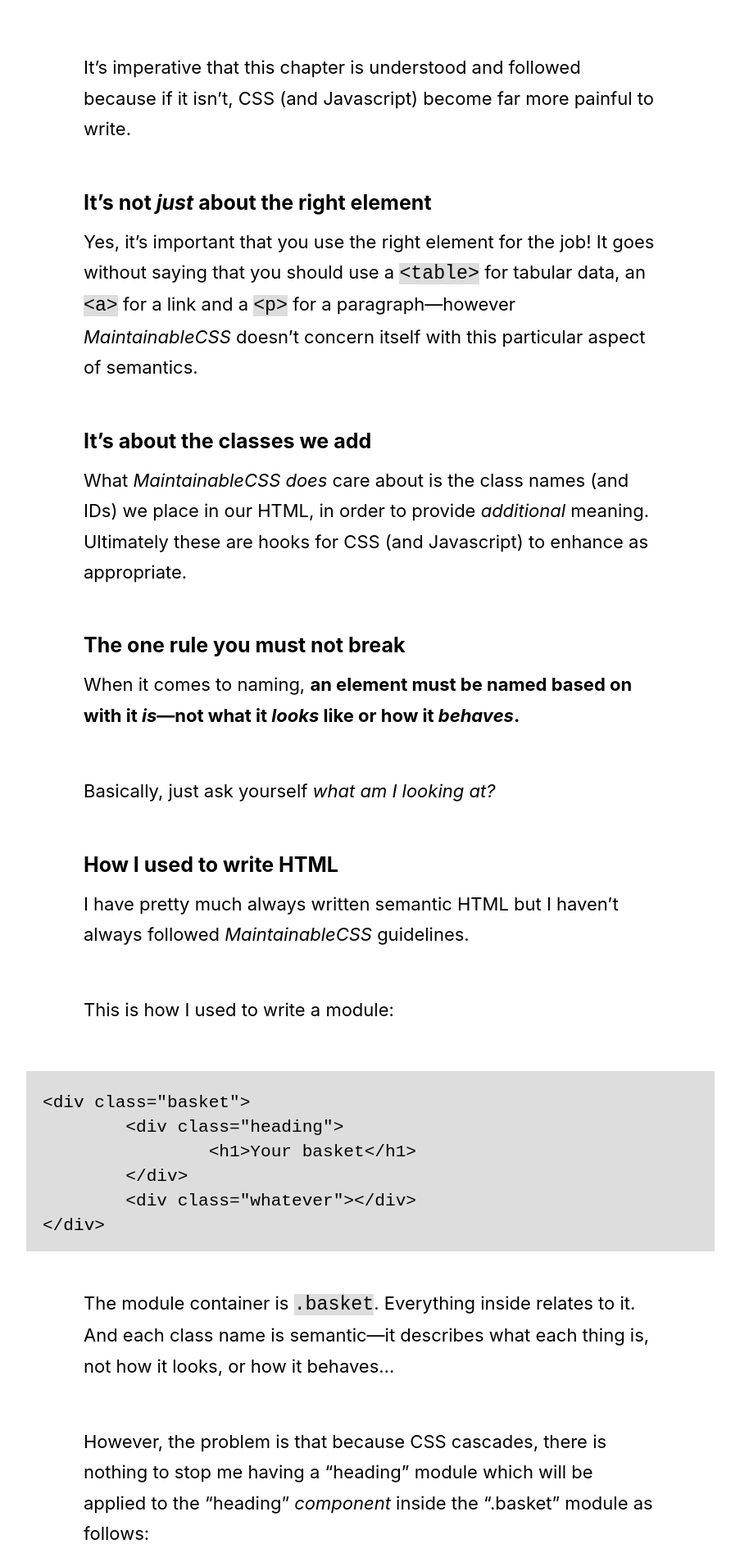
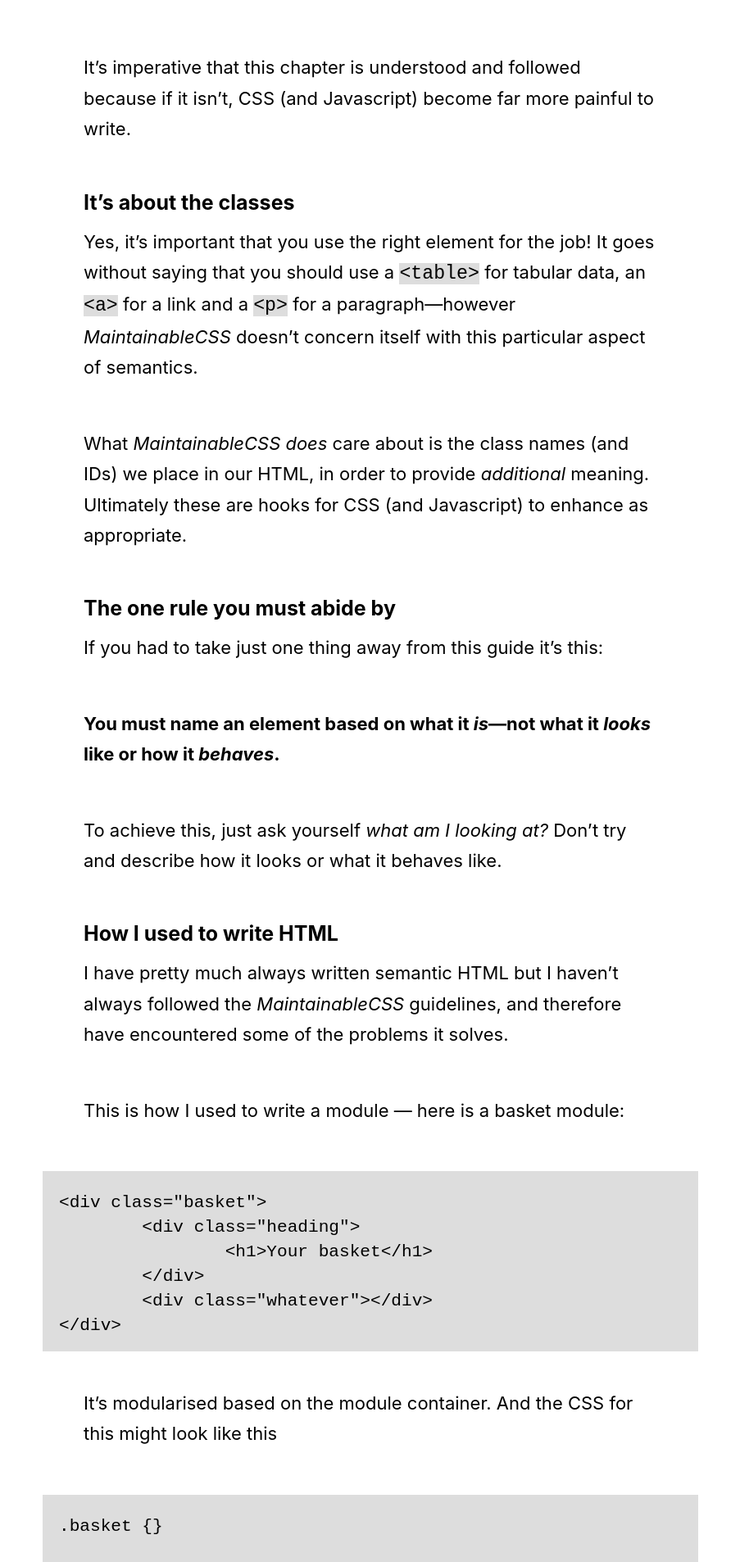
Before and after one commit to adamsilver/maintainablecss.com-jekyll, a Jekyll site: the page built from _chapters/02-semantics.md, in a window 1280 px wide. Shown: the part 507-2413 px from the top of the page at 82% size, without its empty margins (188-1091 px from the left). Built offline with Jekyll 4.4.1, drawn with Linux system fonts in a browser that asks for light colours; some of the changed text lies outside the part shown.

Commit message:
Better footer, better semantics content

```diff
--- a/_chapters/02-semantics.md
+++ b/_chapters/02-semantics.md
@@ -12,25 +12,25 @@ Naming is both important and difficult. It is not a coincidence that the topic o
 
 It's imperative that this chapter is understood and followed because if it isn't, CSS (and Javascript) become far more painful to write.
 
-## It's not *just* about the right element
+## It's about the classes
 
 Yes, it's important that you use the right element for the job! It goes without saying that you should use a `<table>` for tabular data, an `<a>` for a link and a `<p>` for a paragraph&mdash;however *MaintainableCSS* doesn't concern itself with this particular aspect of semantics.
 
-## It's about the classes we add
-
 What *MaintainableCSS* *does* care about is the class names (and IDs) we place in our HTML, in order to provide *additional* meaning. Ultimately these are hooks for CSS (and Javascript) to enhance as appropriate.
 
-## The one rule you must not break
+## The one rule you must abide by
 
-When it comes to naming, **an element must be named based on with it *is*&mdash;not what it *looks* like or how it *behaves*.**
+If you had to take just one thing away from this guide it's this:
 
-Basically, just ask yourself *what am I looking at?*
+**You must name an element based on what it *is*&mdash;not what it *looks* like or how it *behaves*.**
+
+To achieve this, just ask yourself *what am I looking at?* Don't try and describe how it looks or what it behaves like.
 
 ## How I used to write HTML
 
-I have pretty much always written semantic HTML but I haven't always followed *MaintainableCSS* guidelines.
+I have pretty much always written semantic HTML but I haven't always followed the *MaintainableCSS* guidelines, and therefore have encountered some of the problems it solves.
 
-This is how I used to write a module:
+This is how I used to write a module &mdash; here is a basket module:
 
 	<div class="basket">
 		<div class="heading">
@@ -39,19 +39,24 @@ This is how I used to write a module:
 		<div class="whatever"></div>
 	</div>
 
-The module container is `.basket`. Everything inside relates to it. And each class name is semantic&mdash;it describes what each thing is, not how it looks, or how it behaves...
+It's modularised based on the module container. And the CSS for this might look like this
 
-However, the problem is that because CSS cascades, there is nothing to stop me having a "heading" module which will be applied to the "heading" *component* inside the ".basket" module as follows:
+	.basket {}
 
-	/* basket module (heading component) */
-	.basket .heading { ... }
+	.basket .heading {}
+
+	.basket .whatever {}
+
+As you can see each selector begins with the container class name. This is how it is modular. There are 2 problems with this 1 minor and 1 is a major problem. Both of which are solved by *MaintainableCSS*.
+
+The first, is that these selectors are nested which aren't as performant as they might be. Not that I am a fan of premature optimisation, and have rarely encountered CSS performance problems. Regardless, flat selectors are the most performant.
+
+The second, is that due to the cascade, the heading *component* inside the basket *module* could easily receive styles pertaining to a pre-existing heading *module* like so:
 
 	/* heading module
 	.heading { ... }
 
-This is obviously not what we want. We want them to be styled completely differently and for each section not to affect each other.
-
-This is one of the problems *MaintainableCSS* solves as we will see in later chapters.
+This is obviously not what we want. We want them to be styled completely differently and for each section not to affect each other as per the goals of *MaintainableCSS*.
 
 ## Non semantic HTML examples
 
--- a/_includes/footer.html
+++ b/_includes/footer.html
@@ -1,3 +1,3 @@
 <div class="footer">
-	<p>Created by <a href="http://adamsilver.io">Adam Silver</a>, a UX engineer from London, UK.</p>
+	<p>Created by <a href="http://adamsilver.io">Adam Silver</a>, a UX designer and engineer from London, UK.</p>
 </div>
--- a/assets/css/main.css
+++ b/assets/css/main.css
@@ -224,7 +224,7 @@ a.navigation-isActive {
 	white-space: -pre-wrap;      /* Opera 4-6 */
 	white-space: -o-pre-wrap;    /* Opera 7 */
 	word-wrap: break-word;       /* Internet Explorer 5.5+ */
-	max-width: 800px;
+	max-width: 760px;
 	margin-left: auto;
 	margin-right: auto;
 }
```
Also changed, not shown: _chapters/01-introduction.md (+2 -2 lines), index.md (+1 -1 lines).
